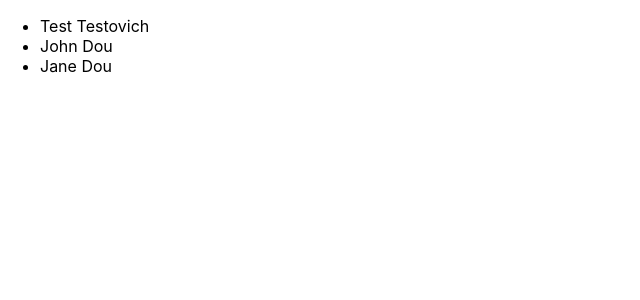
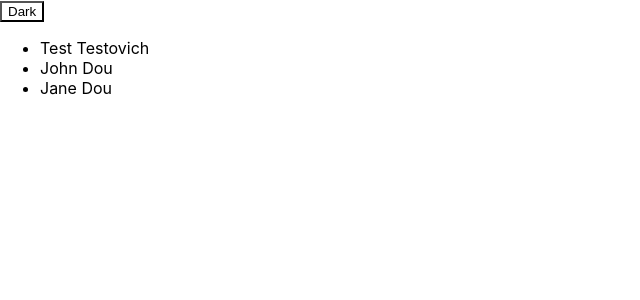
Before and after one commit to Termins55/react-app, a React (Create React App) app: page / in a window 1280 px wide. Shown: the top 300 px of the page, without its empty margins (0-640 px from the left). Built offline with nearby package versions, Linux system fonts and the light colour scheme.

Commit message:
Add Child - Child

```diff
--- a/package.json
+++ b/package.json
@@ -9,6 +9,7 @@
     "@testing-library/user-event": "^13.5.0",
     "react": "^19.1.1",
     "react-dom": "^19.1.1",
+    "react-icons": "^5.5.0",
     "react-scripts": "5.0.1",
     "web-vitals": "^2.1.4"
   },
--- a/src/App.js
+++ b/src/App.js
@@ -5,12 +5,35 @@ import { Component } from "react";
 // import StopWatch from "./components/StopWatch";
 // import AnimalSlider from "./components/AnimalSlider";
 import UsersList from "./components/UsersList";
+import ThemeButton from "./components/ThemeButton";
 // import ViewPortParams from "./components/ViewPortParams";
 
-function App(props){
-  return <UsersList/>
+class App extends Component {
+  constructor(props) {
+    super(props);
+
+    this.state = {
+      isLight: true,
+    };
+  }
+  setTheme = () => {
+    const { isLight } = this.state;
+    this.setState({ isLight: !isLight });
+  };
+  render() {
+    const { isLight } = this.state;
+    return (
+      <>
+        <ThemeButton isLight={isLight} changeTheme={this.setTheme} />
+        <UsersList isLight={isLight} />
+      </>
+    );
+  }
 }
 
+// App;
+//   ThemeButton; напис
+//   UsersList;
+//     UsersListItem; підсвітка
+
 export default App;
-
-// new Counter().render()
--- /dev/null
+++ b/src/components/ThemeButton/index.jsx
@@ -0,0 +1,16 @@
+const ThemeButton = props => {
+  const { isLight, changeTheme } = props;
+
+  const inlineStyle = {
+    color: isLight ? 'black' : 'white',
+    backgroundColor: isLight ? 'white' : 'black',
+  };
+
+  return (
+    <button onClick={changeTheme} style={inlineStyle}>
+      {isLight ? 'Dark' : 'Light'}
+    </button>
+  );
+};
+
+export default ThemeButton;
--- a/src/components/UsersList/UsersListItem.jsx
+++ b/src/components/UsersList/UsersListItem.jsx
@@ -1,11 +1,16 @@
 function UsersListItem(props) {
   const {
     selectUser,
+    isLight,
     user: { id, isSelected, firstName, lastName },
   } = props;
 
   const inlineStyle = {
-    backgroundColor: isSelected ? 'yellow' : 'transparent',
+    backgroundColor: isSelected
+      ? isLight
+        ? "yellow"
+        : "violet"
+      : "transparent",
   };
 
   return (
--- a/src/components/UsersList/index.jsx
+++ b/src/components/UsersList/index.jsx
@@ -34,7 +34,15 @@ class UsersList extends Component {
 
   mapUser = (u) => {
     // прописати обробник на зміну isSelected на протилежне значення
-    return <UsersListItem key={u.id} user={u} selectUser={this.selectUser} />;
+    const { isLight } = this.props;
+    return (
+      <UsersListItem
+        key={u.id}
+        user={u}
+        selectUser={this.selectUser}
+        isLight={isLight}
+      />
+    );
   };
 
   render() {
```
Also changed, not shown: 1 other file (tests, documents, lock files or other folders).
